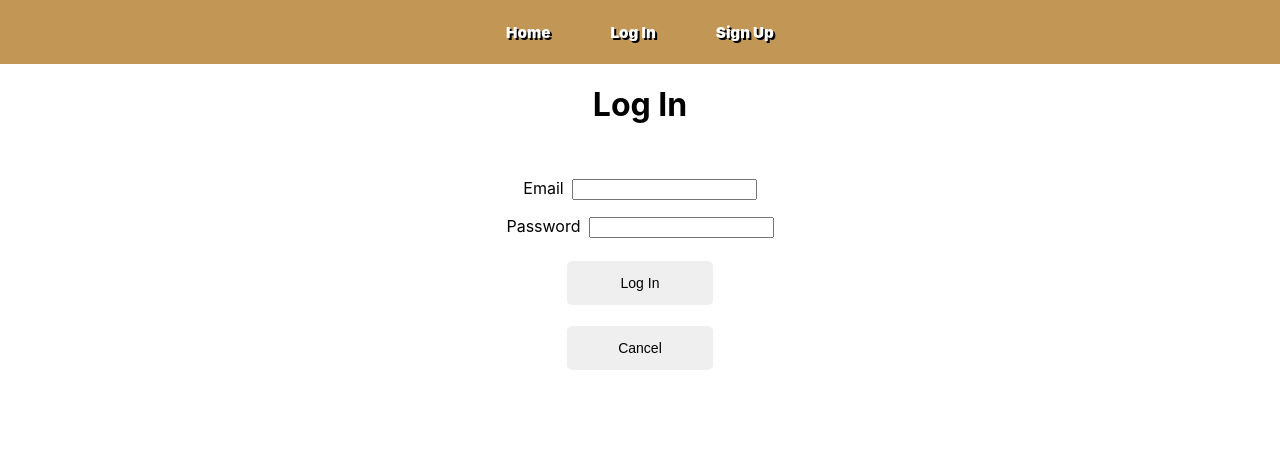
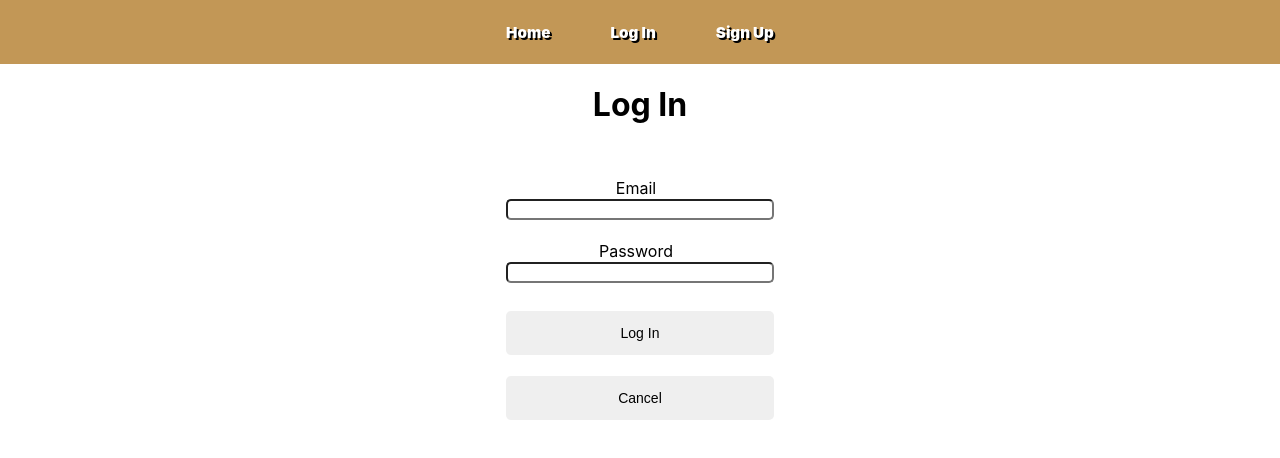
Before and after one commit to chenannchi/riji-front-end, a React (Create React App) app: page /login in a window 1280 px wide. Shown: the top 458 px of the page. Built offline with nearby package versions, Linux system fonts and the light colour scheme; no server answers.

Commit message:
add _redirects file

```diff
--- a/src/components/SignupForm/SignupForm.jsx
+++ b/src/components/SignupForm/SignupForm.jsx
@@ -13,8 +13,14 @@ const SignupForm = props => {
   })
   const [photoData, setPhotoData] = useState({})
 
+  const [message, setMessage] = useState([''])
+
+  const updateMessage = msg => {
+    setMessage(msg)
+  }
+
   const handleChange = e => {
-    props.updateMessage('')
+    updateMessage('')
     setFormData({
       ...formData,
       [e.target.name]: e.target.value,
@@ -32,7 +38,7 @@ const SignupForm = props => {
       props.handleSignupOrLogin()
       navigate('/')
     } catch (err) {
-      props.updateMessage(err.message)
+      updateMessage(err.message)
     }
   }
 
@@ -49,6 +55,7 @@ const SignupForm = props => {
       className={styles.container}
     >
       <h1>Sign Up</h1>
+      <p>{message}</p>
       <div className={styles.inputContainer}>
         <label htmlFor="name" className={styles.label}>Name</label>
         <input
--- a/src/components/SignupForm/SignupForm.module.css
+++ b/src/components/SignupForm/SignupForm.module.css
@@ -16,4 +16,20 @@
 
 .inputContainer {
   margin-bottom: 1rem;
+  display: flex;
+  justify-content: center;
+  align-items:center;
 }
+
+form {
+  display: grid;
+  grid-gap: 5px;
+  grid-template-columns: repeat(2, minmax(auto, 150px));
+  text-align: center;
+}
+
+form * {
+  border-radius: 5px;
+  width: 100%;
+  color: black;
+}
--- a/src/pages/Signup/Signup.jsx
+++ b/src/pages/Signup/Signup.jsx
@@ -1,18 +1,13 @@
-import { useState } from 'react'
+// import { useState } from 'react'
 import SignupForm from '../../components/SignupForm/SignupForm'
 import styles from './Signup.module.css'
 
 const Signup = props => {
-  // const [message, setMessage] = useState([''])
 
-  // const updateMessage = msg => {
-  //   setMessage(msg)
-  // }
 
   return (
     <main className={styles.container}>
-      {/* <p>{message}</p> */}
-      {/* <SignupForm {...props} updateMessage={updateMessage} /> */}
+
       <div id={styles.inner}>
         <div id={styles.imgContainer} >
           <div id={styles.top_img}>
@@ -23,7 +18,10 @@ const Signup = props => {
             <img src="Images/diarybook.jpg" alt="signup" id={styles.signup_image2} />
           </div>
         </div>
-        <SignupForm {...props} />
+        <div>
+
+          <SignupForm {...props}/>
+        </div>
       </div>
     </main>
   )
--- a/src/pages/Signup/Signup.module.css
+++ b/src/pages/Signup/Signup.module.css
@@ -16,7 +16,7 @@
   height: 70vh;
   background-color: rgb(253, 252, 252);
   box-shadow: 0 0 10px 0px rgba(0,0,0,.5);
-  padding: 50px;
+  padding: 10px;
 }
 
 #imgContainer{
```
Also changed, not shown: 1 other file (tests, documents, lock files or other folders).
